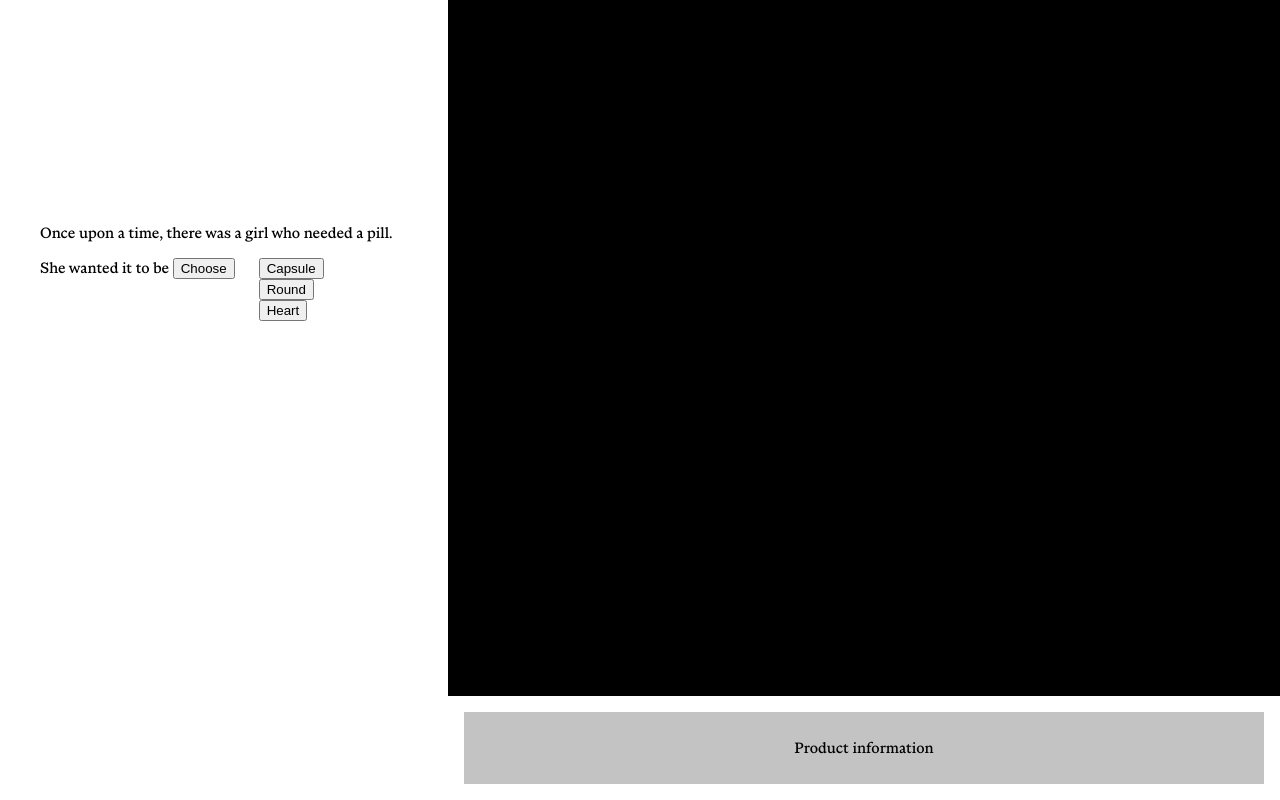
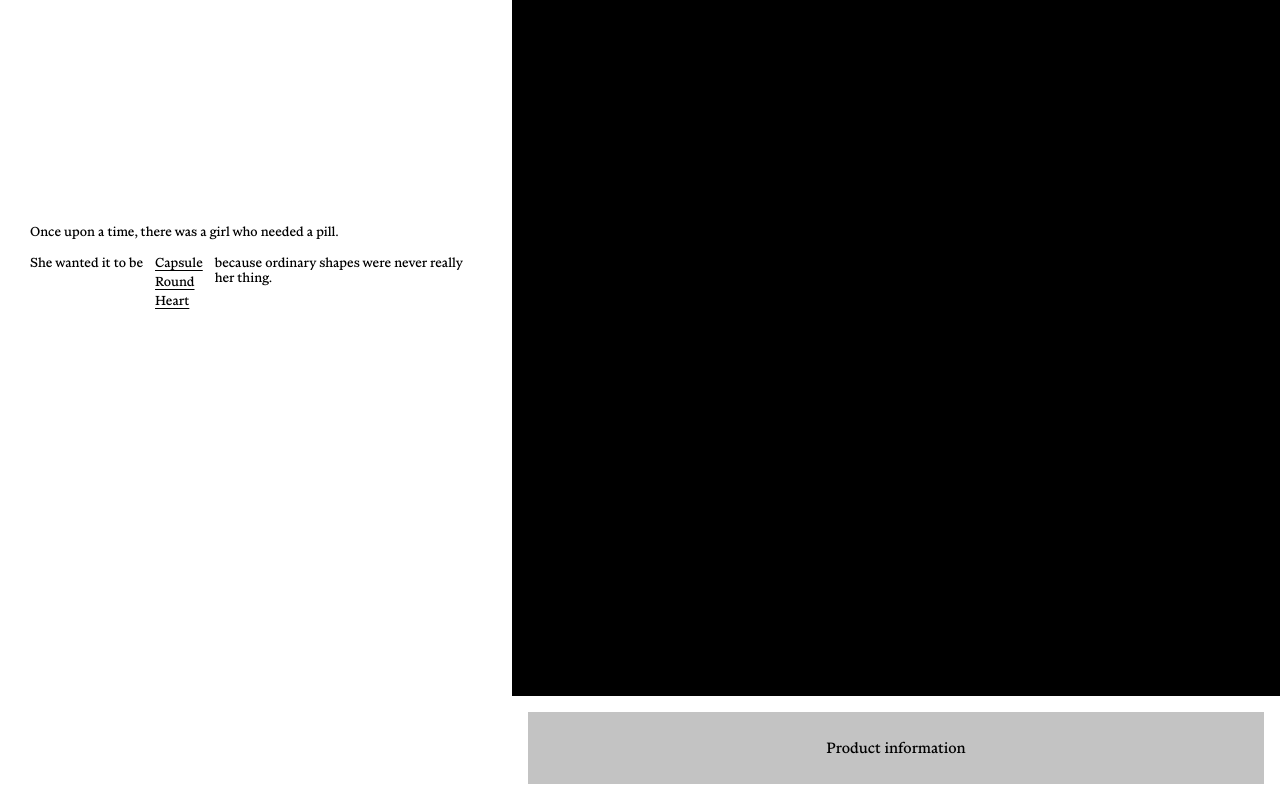
Before and after one commit to saadondaniella/configurator, a React (Vite) app: page / in a window 1280 px wide. Both pictures are taken after a click on the button "Choose". Built offline with nearby package versions, Linux system fonts and the light colour scheme; no server answers.

Commit message:
Add wrapper to all elements you can choose options on, and give it a fade in effect

```diff
--- a/src/App.css
+++ b/src/App.css
@@ -16,10 +16,13 @@ body,
   height: 100vh;
 }
 
+/* STORY PANEL */
+
 .story-panel {
-  width: 35%;
+  width: 40%;
   height: 100vh;
-  padding: 28vh 40px 40px;
+  padding: 28vh 30px 40px;
+  font-size: 14px;
   display: flex;
   flex-direction: column;
   justify-content: flex-start;
@@ -30,13 +33,30 @@ body,
   margin: 0;
 }
 
+.form-selection > span:first-child,
+.color-selection > span:first-child,
+.size-selection > span:first-child {
+  flex-shrink: 0;
+}
+
+/* STORY SELECTIONS */
+
 .form-selection,
 .color-selection,
 .size-selection {
   display: flex;
   align-items: flex-start;
-  gap: 24px;
+  gap: 12px;
 }
+
+.form-choice,
+.color-choice,
+.size-choice {
+  display: flex;
+  flex-direction: column;
+}
+
+/* OPTIONS */
 
 .form-options,
 .color-options,
@@ -44,10 +64,32 @@ body,
   display: flex;
   flex-direction: column;
   align-items: flex-start;
+  gap: 4px;
 }
 
+/* TEXT BUTTONS */
+
+.text-button {
+  padding: 0;
+  border: 0;
+  background: transparent;
+
+  font: inherit;
+  color: inherit;
+  cursor: pointer;
+
+  text-decoration: underline;
+  text-underline-offset: 3px;
+}
+
+.text-button:hover {
+  opacity: 0.5;
+}
+
+/* THREE.JS */
+
 .three-scene {
-  width: 65%;
+  width: 60%;
   height: 100vh;
 
   display: flex;
@@ -61,10 +103,13 @@ body,
   display: block;
 }
 
+/* PRODUCT INFORMATION */
+
 .product-info {
   height: 72px;
   flex-shrink: 0;
   margin: 16px;
+
   display: flex;
   align-items: center;
   justify-content: center;
@@ -76,34 +121,18 @@ body,
   margin: 0;
 }
 
-.form-selection {
-  display: flex;
-  align-items: flex-start;
-  gap: 24px;
+.fade-in {
+  animation: fadeIn 0.7s ease forwards;
 }
 
-.form-selection p {
-  margin: 0;
+@keyframes fadeIn {
+  from {
+    opacity: 0;
+    transform: translateY(6px);
+  }
+
+  to {
+    opacity: 1;
+    transform: translateY(0);
+  }
 }
-
-.form-options {
-  display: flex;
-  flex-direction: column;
-  align-items: flex-start;
-}
-
-.color-selection {
-  display: flex;
-  align-items: flex-start;
-  gap: 24px;
-}
-
-.color-selection p {
-  margin: 0;
-}
-
-.color-options {
-  display: flex;
-  flex-direction: column;
-  align-items: flex-start;
-}
--- a/src/component/StoryPanel.jsx
+++ b/src/component/StoryPanel.jsx
@@ -24,64 +24,136 @@ function StoryPanel({ form, setForm, color, setColor, size, setSize }) {
     <section className="story-panel">
       <p>Once upon a time, there was a girl who needed a pill.</p>
 
+      {/* FORM */}
       <div className="form-selection">
-        <p>
-          She wanted it to be{" "}
-          <button onClick={() => setShowFormOptions(!showFormOptions)}>
+        <span>She wanted it to be</span>
+
+        <div className="form-choice">
+          {!showFormOptions && (
+            <button
+              className="text-button"
+              onClick={() => setShowFormOptions(true)}
+            >
               {form || "Choose"}
             </button>
-        </p>
+          )}
 
           {showFormOptions && (
-          <div className="form-options">
-            <button onClick={() => handleFormSelect("capsule")}>Capsule</button>
+            <div className="form-options fade-in">
+              <button
+                className="text-button"
+                onClick={() => handleFormSelect("capsule")}
+              >
+                Capsule
+              </button>
 
-            <button onClick={() => handleFormSelect("round")}>Round</button>
+              <button
+                className="text-button"
+                onClick={() => handleFormSelect("round")}
+              >
+                Round
+              </button>
 
-            <button onClick={() => handleFormSelect("heart")}>Heart</button>
+              <button
+                className="text-button"
+                onClick={() => handleFormSelect("heart")}
+              >
+                Heart
+              </button>
             </div>
           )}
         </div>
 
+        <span>because ordinary shapes were never really her thing.</span>
+      </div>
+
+      {/* COLOR */}
       {form && (
-        <div className="color-selection">
-          <p>
-            Perfect. Now she needed it to be{" "}
-            <button onClick={() => setShowColorOptions(!showColorOptions)}>
+        <div className="color-selection fade-in">
+          <span>Of course, it had to be</span>
+
+          <div className="color-choice">
+            {!showColorOptions && (
+              <button
+                className="text-button"
+                onClick={() => setShowColorOptions(true)}
+              >
                 {color || "Choose"}
               </button>
-          </p>
+            )}
 
             {showColorOptions && (
-            <div className="color-options">
-              <button onClick={() => handleColorSelect("beige")}>Beige</button>
+              <div className="color-options fade-in">
+                <button
+                  className="text-button"
+                  onClick={() => handleColorSelect("beige")}
+                >
+                  Beige
+                </button>
 
-              <button onClick={() => handleColorSelect("blue")}>Blue</button>
+                <button
+                  className="text-button"
+                  onClick={() => handleColorSelect("blue")}
+                >
+                  Blue
+                </button>
 
-              <button onClick={() => handleColorSelect("red")}>Red</button>
+                <button
+                  className="text-button"
+                  onClick={() => handleColorSelect("red")}
+                >
+                  Red
+                </button>
               </div>
             )}
           </div>
+
+          <span>her favorite color.</span>
+        </div>
       )}
 
+      {/* SIZE */}
       {color && (
-        <div className="size-selection">
-          <p>
-            Now she needed to choose the size{" "}
-            <button onClick={() => setShowSizeOptions(!showSizeOptions)}>
+        <div className="size-selection fade-in">
+          <span>And since she liked to be prepared, she chose</span>
+
+          <div className="size-choice">
+            {!showSizeOptions && (
+              <button
+                className="text-button"
+                onClick={() => setShowSizeOptions(true)}
+              >
                 {size || "Choose"}
               </button>
-          </p>
+            )}
 
             {showSizeOptions && (
-            <div className="size-options">
-              <button onClick={() => handleSizeSelect("2x3")}>2x3</button>
+              <div className="size-options fade-in">
+                <button
+                  className="text-button"
+                  onClick={() => handleSizeSelect("2x3")}
+                >
+                  2x3
+                </button>
 
-              <button onClick={() => handleSizeSelect("2x4")}>2x4</button>
+                <button
+                  className="text-button"
+                  onClick={() => handleSizeSelect("2x4")}
+                >
+                  2x4
+                </button>
 
-              <button onClick={() => handleSizeSelect("2x5")}>2x5</button>
+                <button
+                  className="text-button"
+                  onClick={() => handleSizeSelect("2x5")}
+                >
+                  2x5
+                </button>
               </div>
             )}
+          </div>
+
+          <span>to make sure she had enough.</span>
         </div>
       )}
     </section>
```
Lines whose indentation alone changed are shown as unchanged.
